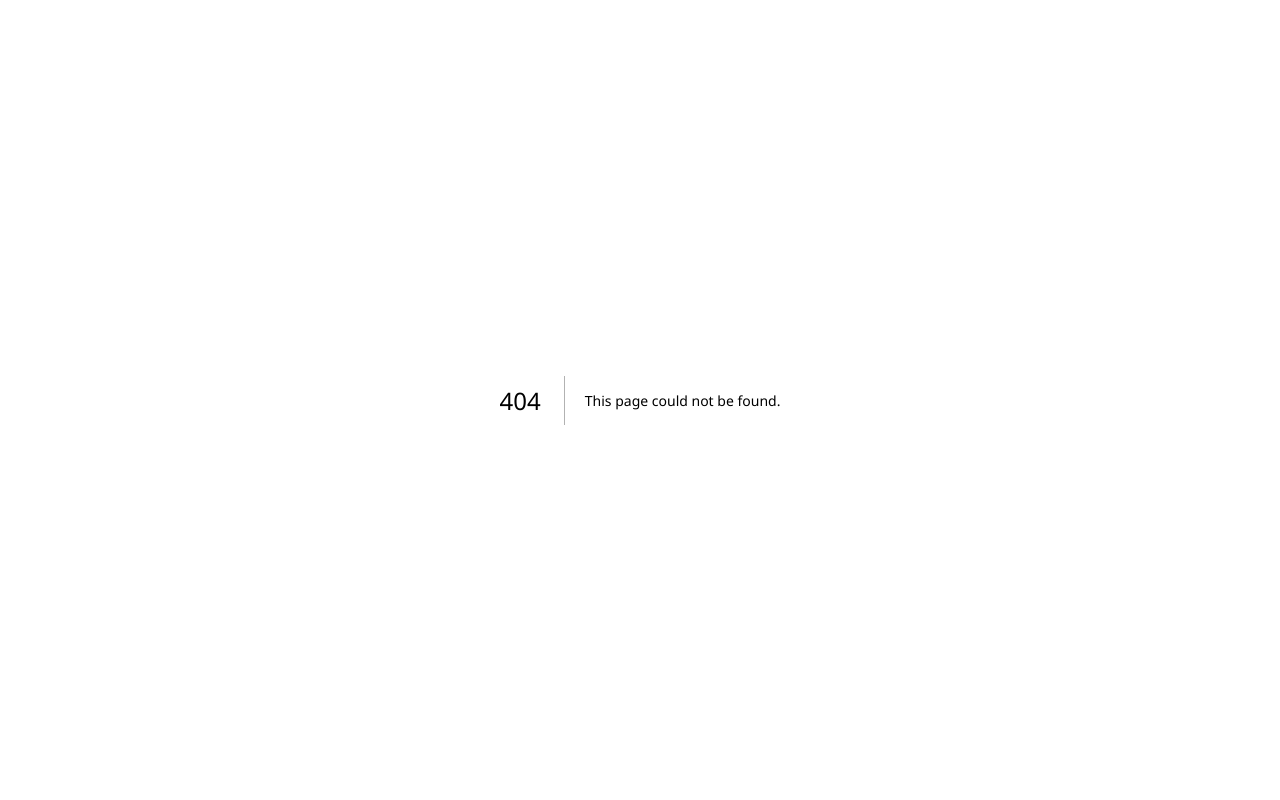
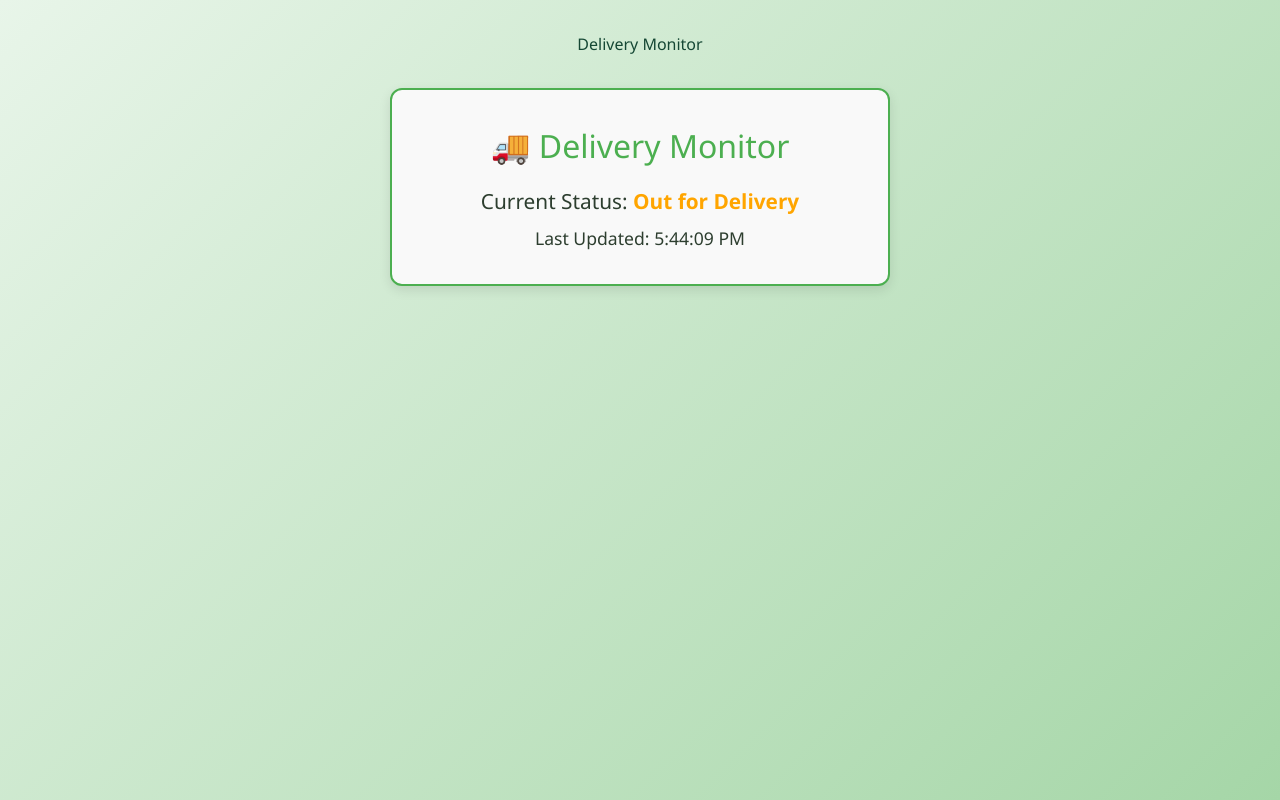
Before and after one commit to Jayasree273/smart-ration, a Next.js app: page /delivery in a window 1280 px wide. Before the commit this address had no page. Built offline with nearby package versions, Linux system fonts and the light colour scheme.

Commit message:
Create delivery.js

```diff
--- /dev/null
+++ b/pages/delivery.js
@@ -0,0 +1,10 @@
+import DeliveryMonitorComponent from '../components/DeliveryMonitorComponent';
+
+export default function DeliveryPage() {
+  return (
+    <div style={{ padding: '2rem' }}>
+      <h1 style={{ textAlign: 'center', color: '#154734' }}>Delivery Monitor</h1>
+      <DeliveryMonitorComponent />
+    </div>
+  );
+}
```
